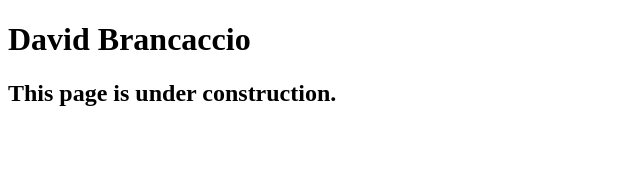
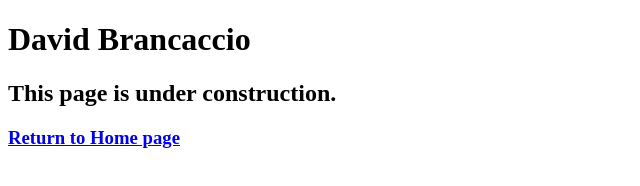
Before and after one commit to esm33/A08, a plain HTML site: page A08_folder/speakers/brancaccio.html in a window 1280 px wide. Shown: the whole page, without its empty margins (0-640 px from the left). Drawn offline with Linux system fonts and the light colour scheme.

Commit message:
Adding home page links to speaker pages

```diff
--- a/A08_folder/speakers/brancaccio.html
+++ b/A08_folder/speakers/brancaccio.html
@@ -11,6 +11,7 @@
     <main>
 	    <h1>David Brancaccio</h1>
 	    <h2>This page is under construction.</h2>
+		<h3><a href="../../index.html">Return to Home page</a></h3>
     </main>
 </body>
 
```
Also changed, not shown: A08_folder/speakers/chua.html (+1 -0 lines), A08_folder/speakers/sorkin.html (+1 -0 lines).
